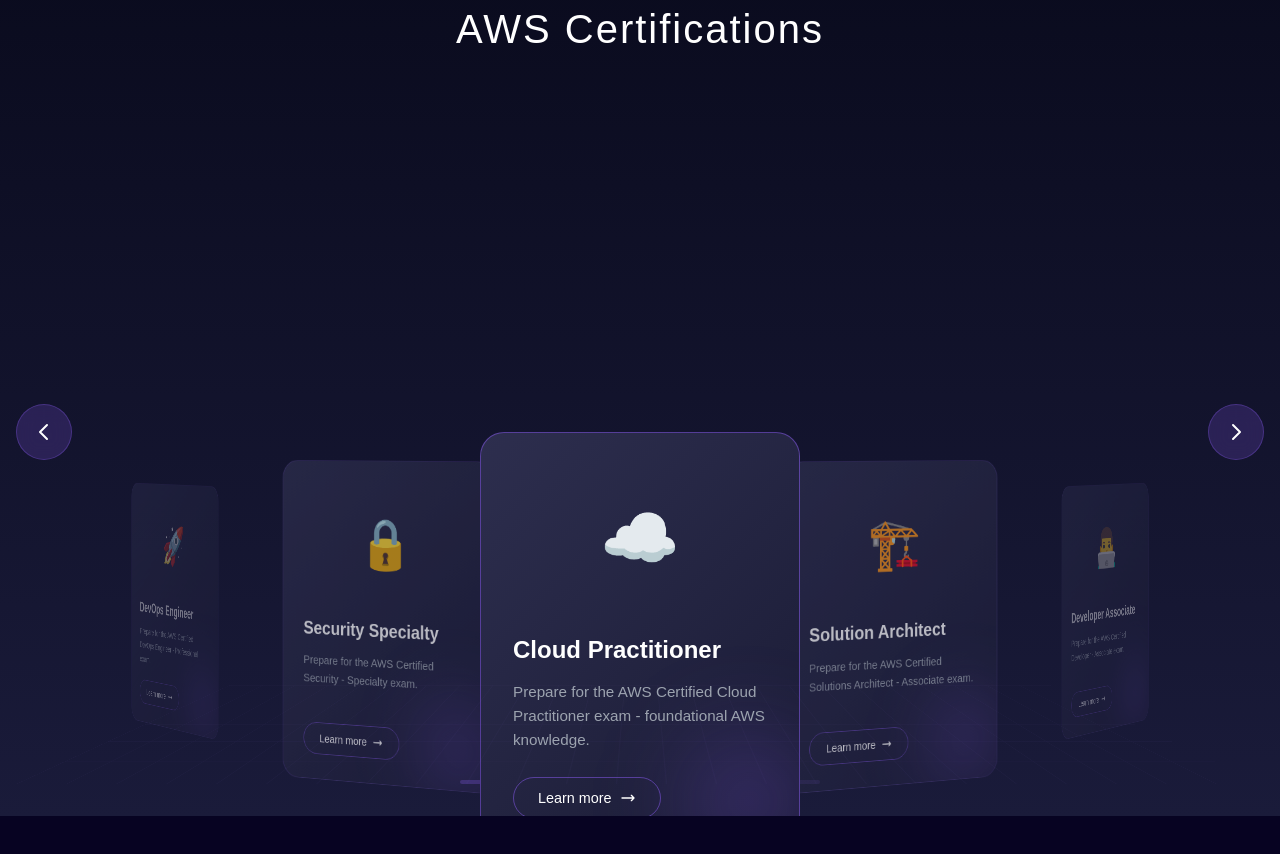
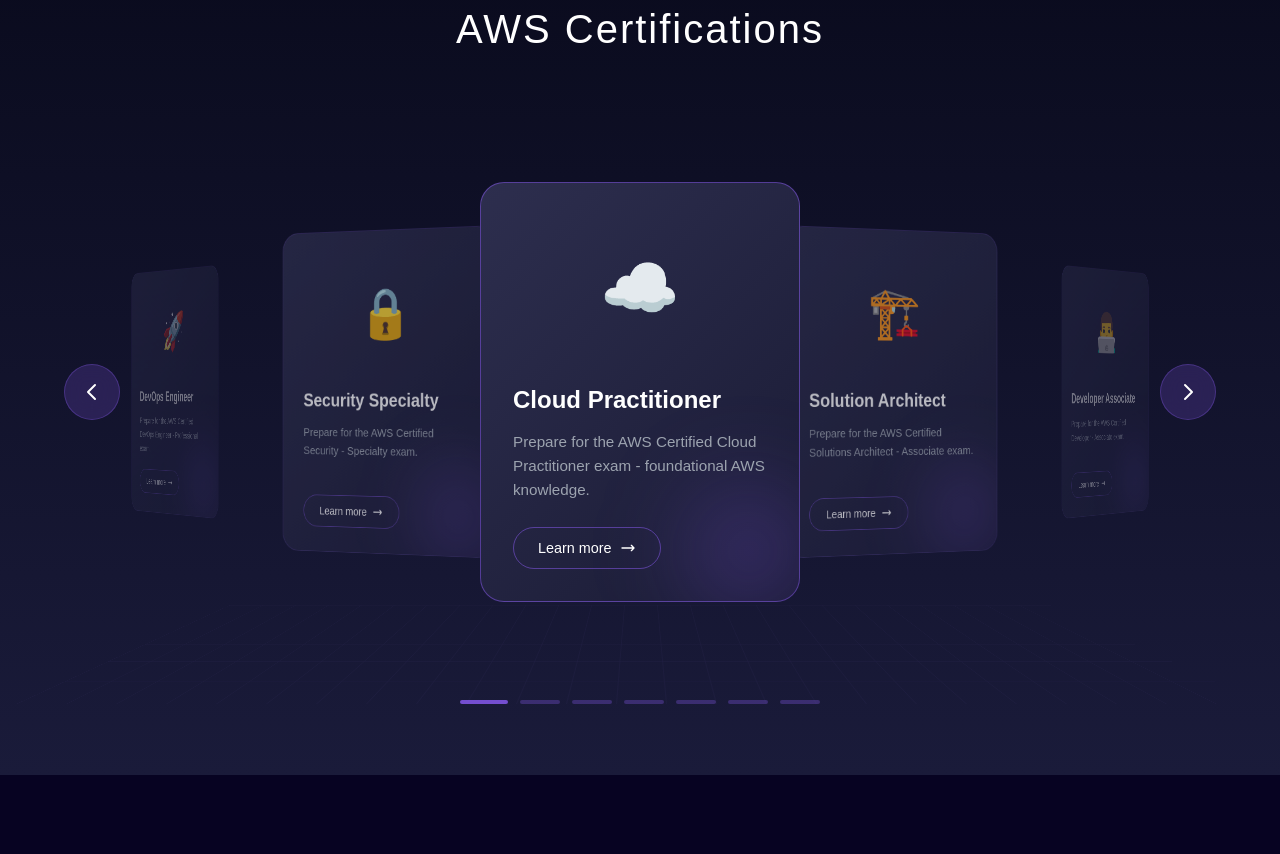
Before and after one commit to Aayush-Skp/aws_pathway_angular_frontend, an Angular app: page /home in a window 1280 px wide. Shown: the part 1880-2734 px from the top of the page. Built offline with nearby package versions, Linux system fonts and the light colour scheme; a web font is replaced by a local one.

Commit message:
fixed the crousel problem

```diff
--- a/src/app/features/home-component/landing-page/aws-certifications-section/aws-certifications-section.scss
+++ b/src/app/features/home-component/landing-page/aws-certifications-section/aws-certifications-section.scss
@@ -30,16 +30,19 @@
 
 .carousel-wrapper {
   position: relative;
-  display: flex;
+  display: grid;
+  grid-template-columns: auto minmax(0, 1fr) auto;
   align-items: center;
   justify-content: center;
   margin-bottom: 3rem;
-  gap: 1rem;
+  gap: 0.75rem;
+  padding-inline: 0.75rem;
 }
 
 @media (min-width: 768px) {
   .carousel-wrapper {
-    gap: 2rem;
+    gap: 1.5rem;
+    padding-inline: 3rem;
   }
 }
 
@@ -49,6 +52,13 @@
   display: flex;
   justify-content: center;
   align-items: center;
+  min-height: 420px;
+}
+
+@media (min-width: 768px) {
+  .carousel-center {
+    min-height: 520px;
+  }
 }
 
 .nav-button {
@@ -65,6 +75,7 @@
   cursor: pointer;
   transition: all 0.3s ease;
   backdrop-filter: blur(10px);
+  justify-self: center;
 }
 
 .nav-button:hover {
@@ -89,10 +100,14 @@
 .carousel-container {
   width: 100%;
   max-width: 900px;
-  height: 500px;
+  height: 420px;
   position: relative;
   perspective: 2000px;
   cursor: grab;
+  display: flex;
+  align-items: center;
+  justify-content: center;
+  margin: 0 auto;
 }
 
 .carousel-container:active {
@@ -101,7 +116,7 @@
 
 @media (min-width: 768px) {
   .carousel-container {
-    height: 600px;
+    height: 520px;
   }
 }
 
@@ -110,9 +125,9 @@
   width: 100%;
   height: 100%;
   transform-style: preserve-3d;
-  //   display: flex; /* enable flexbox */
-  //   justify-content: center; /* horizontal centering */
-  //   align-items: center; /* vertical centering */
+  display: flex;
+  align-items: center;
+  justify-content: center;
 }
 
 .certification-card {
--- a/src/app/features/home-component/landing-page/aws-certifications-section/aws-certifications-section.ts
+++ b/src/app/features/home-component/landing-page/aws-certifications-section/aws-certifications-section.ts
@@ -94,7 +94,7 @@ export class AwsCertificationsSection implements OnInit {
     if (!isVisible) {
       return {
         opacity: '0',
-        transform: 'translateX(-50%) translateZ(-1000px) rotateY(0deg)',
+        transform: 'translateX(-50%) translateY(-50%) translateZ(-1000px) rotateY(0deg)',
         'z-index': '-1',
         'pointer-events': 'none',
       };
@@ -107,8 +107,10 @@ export class AwsCertificationsSection implements OnInit {
     const scale = 1 - Math.abs(position) * (isMobile ? 0.2 : 0.15);
     const opacity = 1 - Math.abs(position) * 0.3;
 
+    const transform = `translateX(calc(-50% + ${translateX}px)) translateY(-50%) translateZ(${translateZ}px) rotateY(${rotateY}deg) scale(${scale})`;
+
     return {
-      transform: `translateX(calc(-50% + ${translateX}px)) translateZ(${translateZ}px) rotateY(${rotateY}deg) scale(${scale})`,
+      transform,
       opacity: opacity.toString(),
       'z-index': (10 - Math.abs(position)).toString(),
       'pointer-events': position === 0 ? 'auto' : 'none',
```
